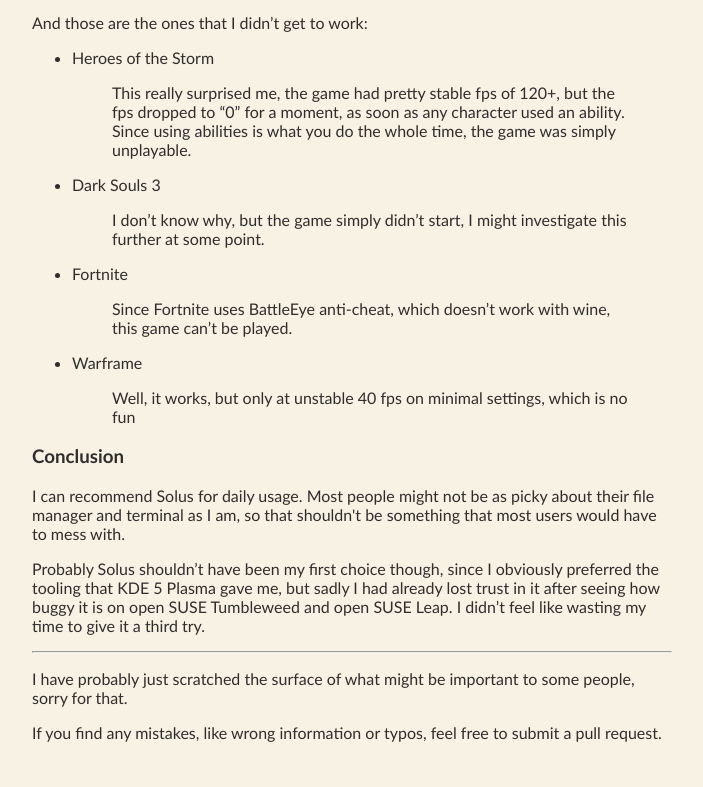
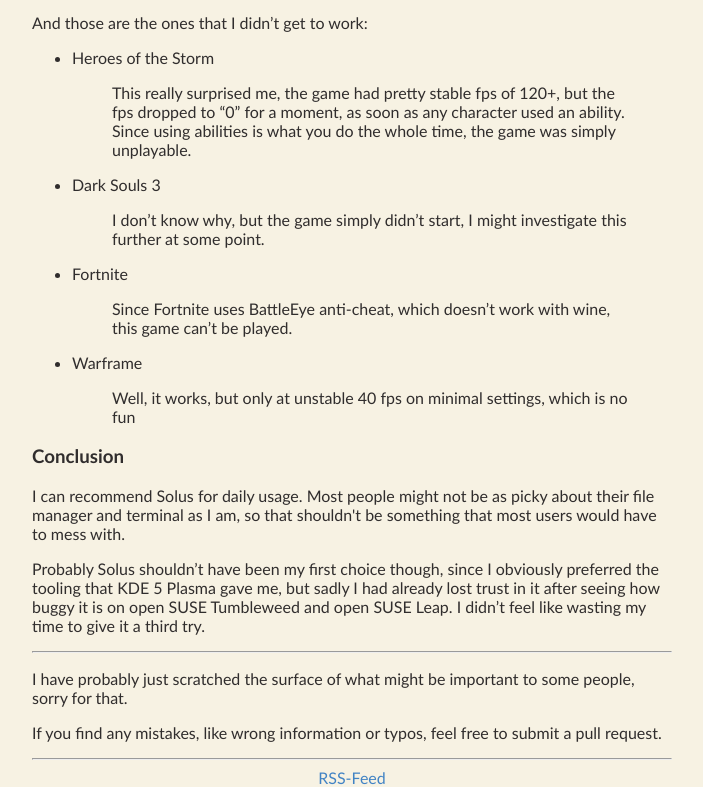
Before and after one commit to btw-i-use-arch/btw-i-use-arch.github.io, a plain HTML site: page articles/back-to-linux.html in a window 1280 px wide. Shown: the part 3803-4590 px from the top of the page, without its empty margins (288-991 px from the left). Before the commit the page ends 4561 px from the top, so only its background shows below. Drawn offline with Linux system fonts and the light colour scheme; files whose address does not match are found by name.

Commit message:
Add footer

```diff
--- a/articles/back-to-linux.html
+++ b/articles/back-to-linux.html
@@ -192,5 +192,11 @@ I bet you all know, that windows is usually the best choice for gaming, sadly I
 <p><b>If you wish to access the comment section, you need to enable JavaScript.</b></p>
 </noscript>
 </article>
+<footer>
+<hr>
+<div style="display: flex; justify-content: center; column-gap: 1em;">
+<a href="/feed.xml">RSS-Feed</a>
+</div>
+</footer>
 </body>
 </html>
--- a/base.css
+++ b/base.css
@@ -21,7 +21,6 @@ color: #d5d5d5;
 a{
 color: #4183C4;
 text-decoration: none;
-cursor: pointer;
 }
 /* HEADER */
 header{
```
Also changed, not shown: articles/introducing-my-new-and-worse-website.html (+6 -0 lines), articles/think-twice-before-using-varargs.html (+6 -0 lines), articles/why-do-people-expect-software-to-be-for-free.html (+6 -0 lines), index-tag-java.html (+6 -0 lines), index-tag-linux.html (+6 -0 lines), index-tag-programming.html (+6 -0 lines), index-tag-review.html (+6 -0 lines), index-tag-web.html (+6 -0 lines), index.html (+6 -0 lines), pages/about.html (+6 -0 lines).
